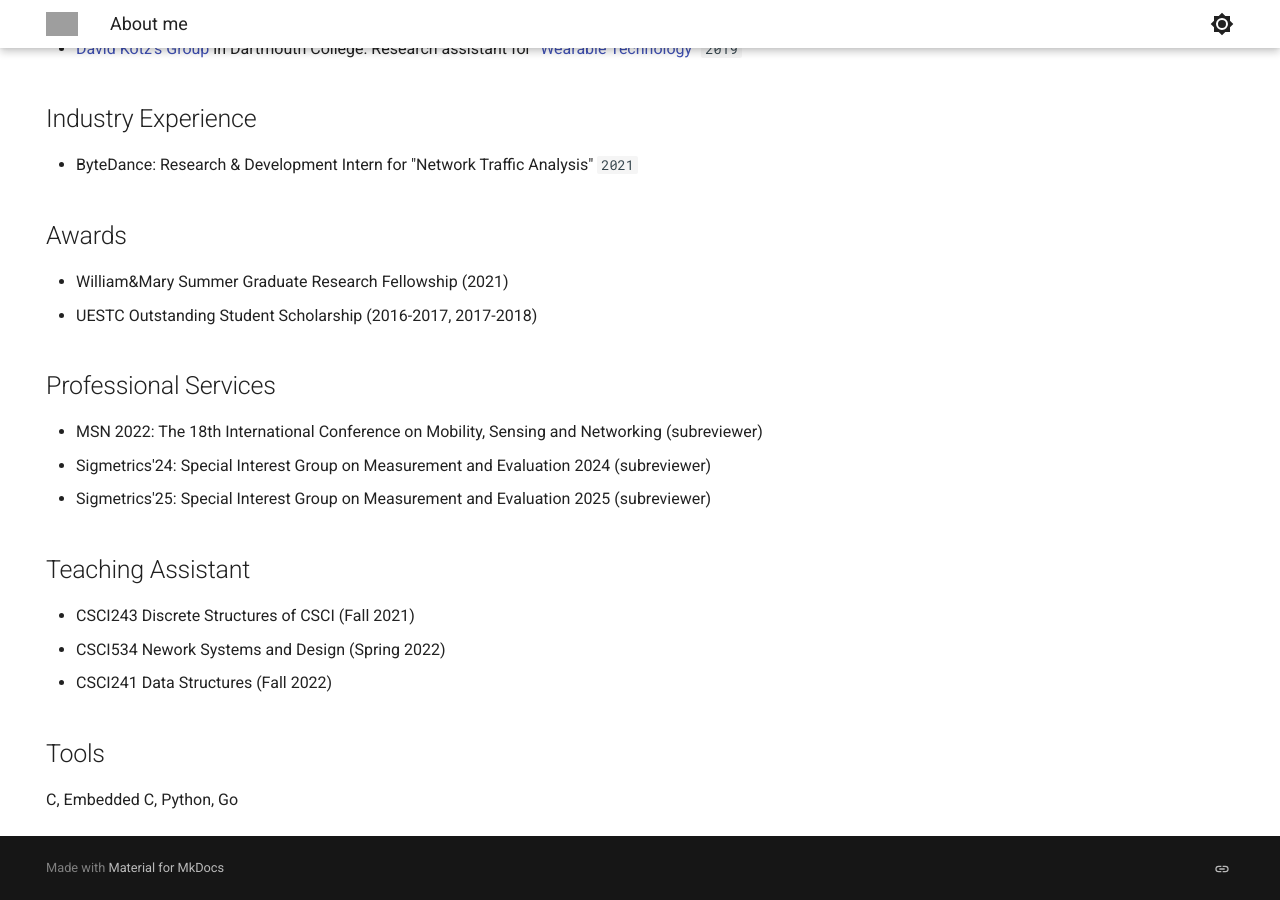
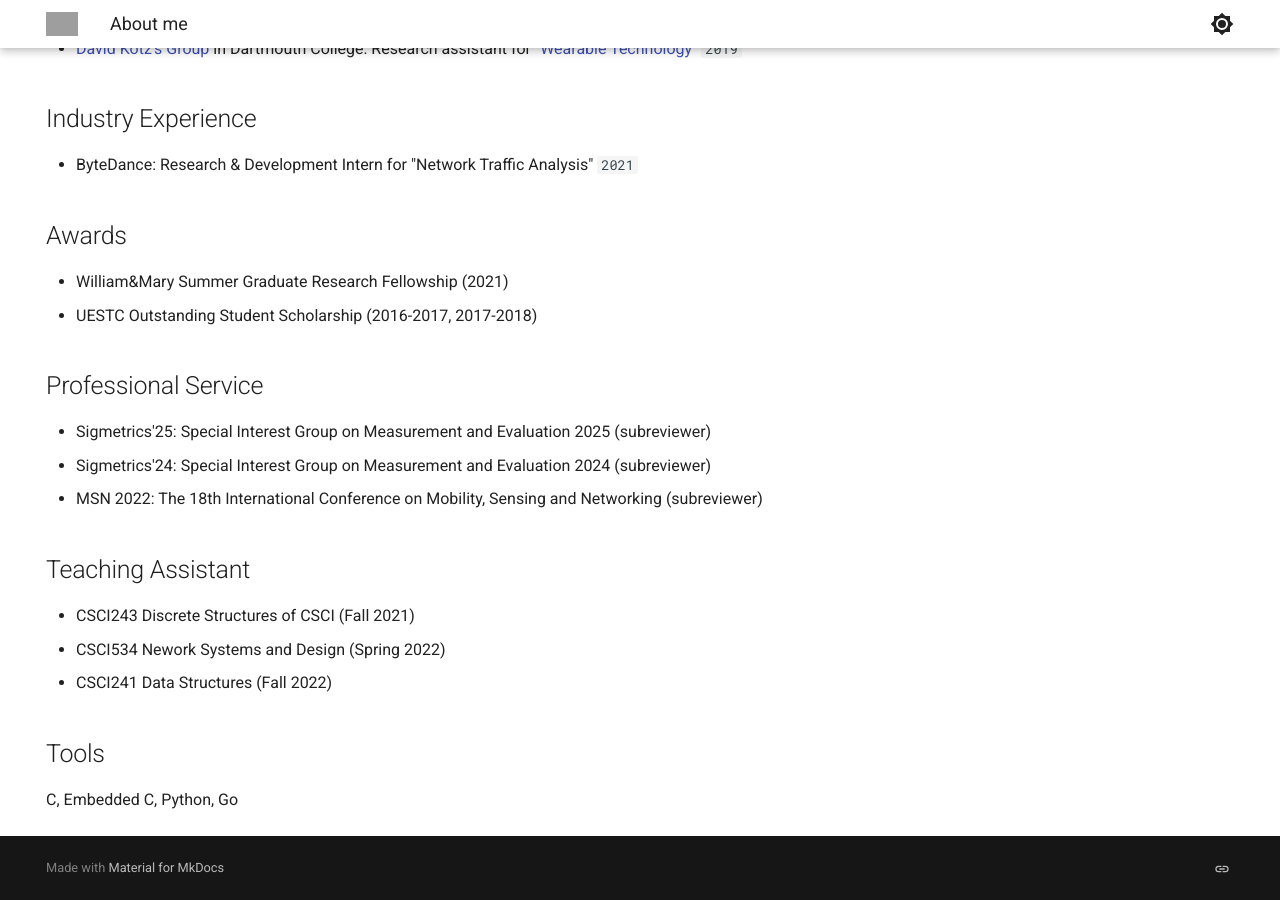
Before and after one commit to YiyangLu/yiyanglu.github.io, an MkDocs documentation site: the page built from docs/index.md, in a window 1280 px wide and 900 px high, scrolled down 1300 px. Built offline with MkDocs 1.6.1 and Material for MkDocs 9.7.7, drawn with Linux system fonts in a browser that asks for light colours; some of the changed text lies outside the part shown; grey boxes are pictures that could not be loaded.

Commit message:
Update project.md: Adjust research interests and professional service

```diff
--- a/docs/index.md
+++ b/docs/index.md
@@ -76,10 +76,10 @@ hide:
 - William&Mary Summer Graduate Research Fellowship (2021)
 - UESTC Outstanding Student Scholarship (2016-2017, 2017-2018)
 
-## Professional Services
+## Professional Service
+- Sigmetrics'25: Special Interest Group on Measurement and Evaluation 2025 (subreviewer)
+- Sigmetrics'24: Special Interest Group on Measurement and Evaluation 2024 (subreviewer)
 - MSN 2022: The 18th International Conference on Mobility, Sensing and Networking (subreviewer)
-- Sigmetrics'24: Special Interest Group on Measurement and Evaluation 2024 (subreviewer)
-- Sigmetrics'25: Special Interest Group on Measurement and Evaluation 2025 (subreviewer)
 
 ## Teaching Assistant
 - CSCI243 Discrete Structures of CSCI (Fall 2021)
```
Also changed, not shown: other parts of docs/index.md (+2 -2 lines).
